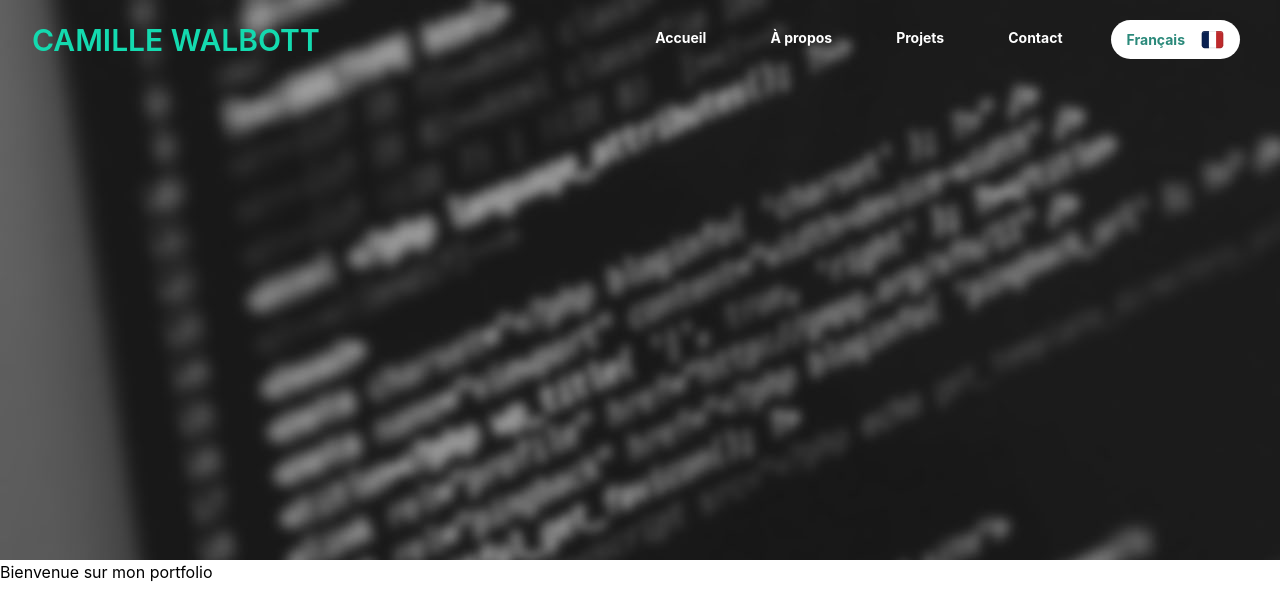
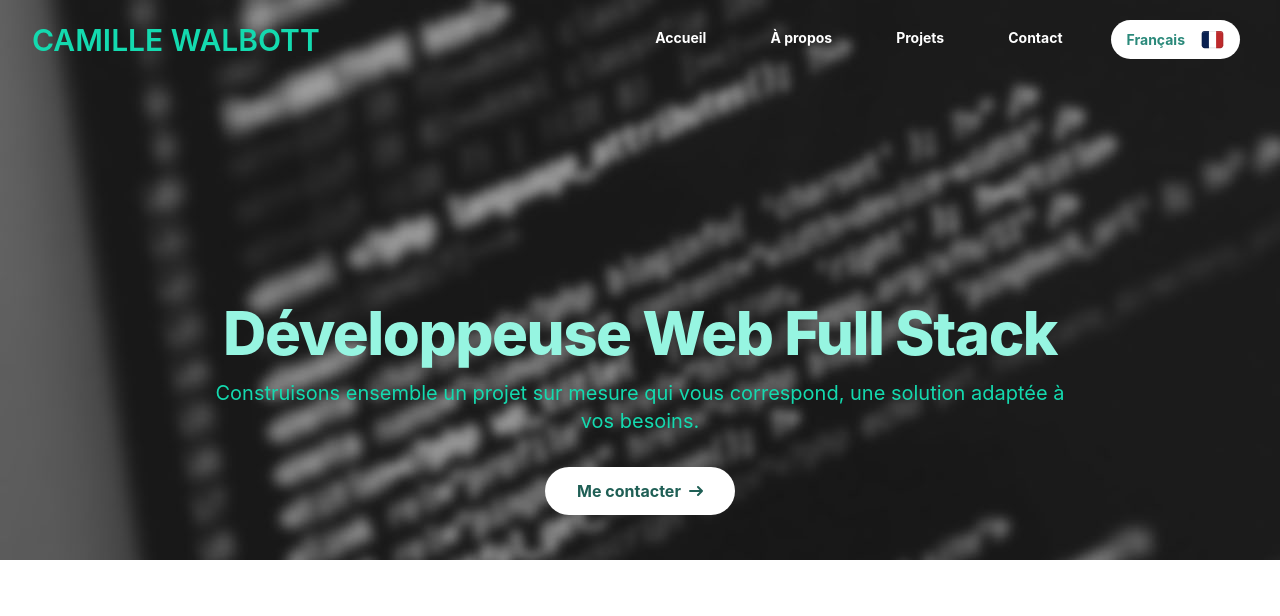
Before and after one commit to CamilleWalbott/Portfolio, a Vue app: page / in a window 1280 px wide. Shown: the top 616 px of the page. Built offline with nearby package versions, Linux system fonts and the light colour scheme.

Commit message:
ajout section intro

```diff
--- a/src/App.vue
+++ b/src/App.vue
@@ -1,5 +1,5 @@
 <script setup>
-import HelloWorld from './components/HelloWorld.vue'
+import Intro from './components/Intro.vue'
 import NavBar from './components/NavBar.vue'
 import { useI18n } from "vue-i18n";
 import { ref } from "vue";
@@ -11,8 +11,9 @@ const { t } = useI18n();
 <template>
   <div class="intro">
     <NavBar />
+    <div>
+      <Intro :msg="t('welcome')"/>
+    </div>
   </div>
-    <div>
-      <HelloWorld :msg="t('welcome')"/>
-    </div>
+
 </template>
--- a/src/components/HelloWorld.vue
+++ /dev/null
@@ -1,13 +0,0 @@
-<script setup>
-defineProps({
-  msg: {
-    type: String,
-    required: true
-  }
-})
-</script>
-
-<template>
-    <h1>{{ msg }}</h1>
-
-</template>
--- /dev/null
+++ b/src/components/Intro.vue
@@ -0,0 +1,30 @@
+<script setup>
+import { useI18n } from "vue-i18n";
+const { locale } = useI18n();
+const switchLang = (langue) => {
+  locale.value = langue;
+};
+defineProps({
+  msg: {
+    type: String,
+    required: true
+  }
+})
+</script>
+
+<template>
+  <section>
+    <div class="px-4 mx-auto max-w-screen-xl text-center py-24 lg:py-56">
+      <h1 class="text-primary-lighter mb-4 text-4xl font-extrabold tracking-tight leading-none md:text-5xl lg:text-6xl">{{ $t('Intro.Title') }}</h1>
+      <p class="mb-8 text-lg font-normal text-primary lg:text-xl sm:px-16 lg:px-48">{{ $t('Intro.Subtitle')}}</p>
+      <div class="flex flex-col space-y-4 sm:flex-row sm:justify-center sm:space-y-0">
+        <a href="#" class="inline-flex justify-center items-center py-3 px-8 text-base font-bold text-center text-primary-darker rounded-3xl bg-white hover:bg-primary-darker focus:ring-4 focus:ring-primary-darker dark:focus:ring-primary-darker hover:text-white">
+          {{ $t('Intro.Button')}}
+          <svg class="w-3.5 h-3.5 ms-2 rtl:rotate-180" aria-hidden="true" xmlns="http://www.w3.org/2000/svg" fill="none" viewBox="0 0 14 10">
+            <path stroke="currentColor" stroke-linecap="round" stroke-linejoin="round" stroke-width="2" d="M1 5h12m0 0L9 1m4 4L9 9"/>
+          </svg>
+        </a>
+      </div>
+    </div>
+  </section>
+</template>
--- a/src/lang/en.json
+++ b/src/lang/en.json
@@ -5,5 +5,10 @@
         "About": "About",
         "Projects": "Projects",
         "Contact": "Contact"
-    }
+    },
+  "Intro": {
+    "Title": "Full Stack Web Developer",
+    "Subtitle": "Together, let's build a custom project that truly fits you, a solution tailored to your needs.",
+    "Button": "Contact me"
+  }
 }
--- a/src/lang/fr.json
+++ b/src/lang/fr.json
@@ -5,5 +5,10 @@
     "About": "À propos",
     "Projects": "Projets",
     "Contact": "Contact"
+  },
+  "Intro" : {
+    "Title": "Développeuse Web Full Stack",
+    "Subtitle": "Construisons ensemble un projet sur mesure qui vous correspond, une solution adaptée à vos besoins.",
+    "Button": "Me contacter"
   }
 }
```
